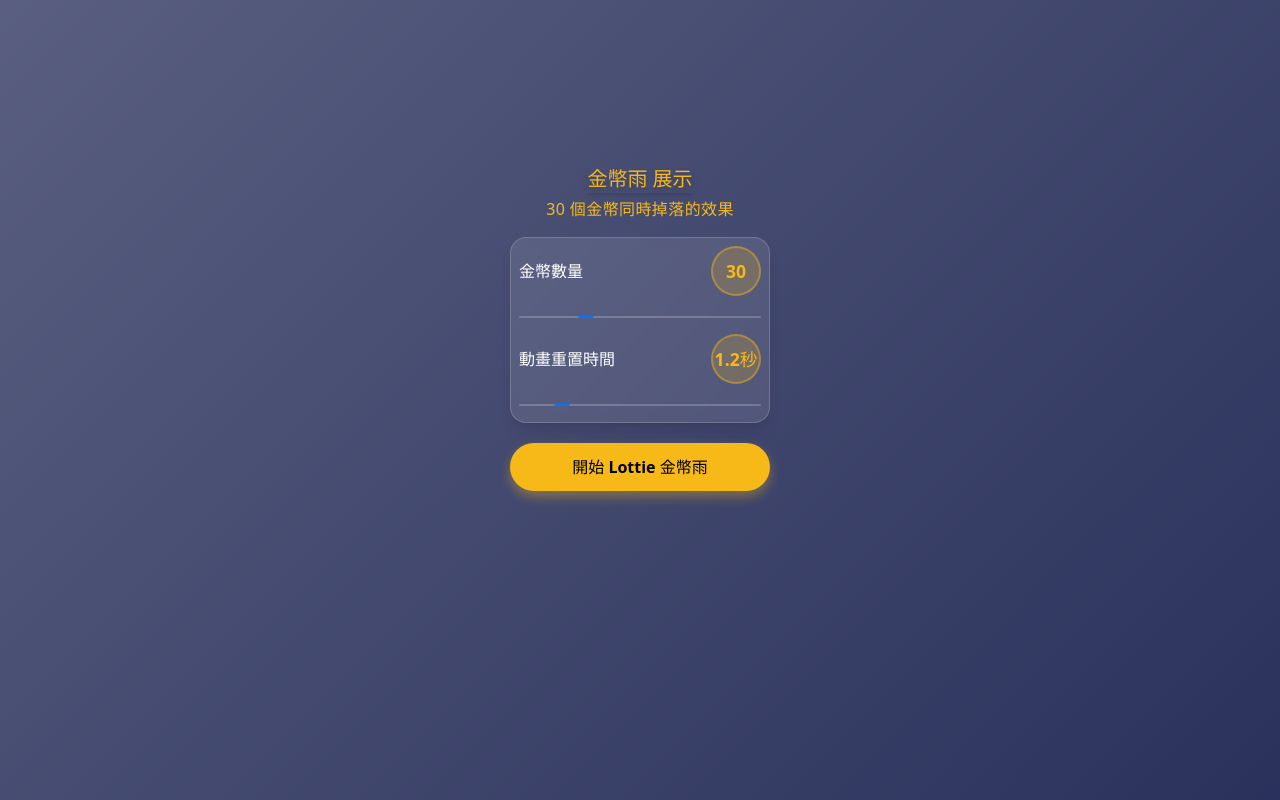
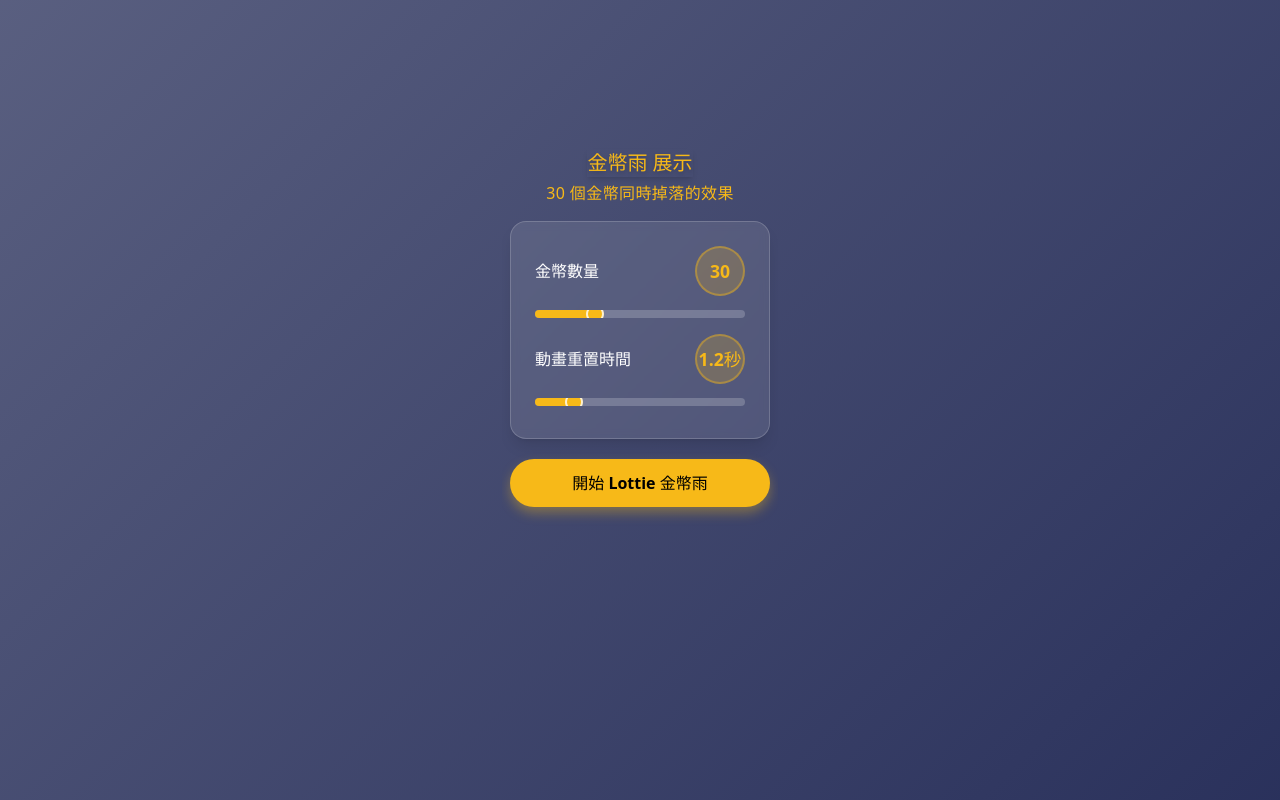
Before and after one commit to a23246542/coin-demo, a React (Vite) app: page / in a window 1280 px wide. Built offline with nearby package versions, Linux system fonts and the light colour scheme.

Commit message:
style: adjust slider height and container padding for improved UI consistency

```diff
--- a/src/App.css
+++ b/src/App.css
@@ -157,18 +157,19 @@ h1 span[role="img"] {
   color: #fff;
 }
 
-.slider {
+/* 針對 range 滑桿的樣式調整 */
+input[type="range"] {
+  -webkit-appearance: none;
+  appearance: none;
   width: 100%;
   height: 8px;
-  -webkit-appearance: none;
-  appearance: none;
   background: rgba(255, 255, 255, 0.2);
+  border-radius: 8px;
   outline: none;
-  border-radius: 8px;
   overflow: hidden;
 }
 
-.slider::-webkit-slider-thumb {
+input[type="range"]::-webkit-slider-thumb {
   -webkit-appearance: none;
   appearance: none;
   width: 18px;
@@ -176,8 +177,44 @@ h1 span[role="img"] {
   border-radius: 50%;
   background: #f7b918;
   cursor: pointer;
-  border: 2px solid #fff;
+  border: 2px solid rgba(255, 255, 255, 0.8);
   box-shadow: -407px 0 0 400px #f7b918;
+}
+
+/* Firefox 支援 */
+input[type="range"]::-moz-range-thumb {
+  width: 18px;
+  height: 18px;
+  border-radius: 50%;
+  background: #f7b918;
+  cursor: pointer;
+  border: 2px solid rgba(255, 255, 255, 0.8);
+}
+
+input[type="range"]::-moz-range-progress {
+  background-color: #f7b918;
+  height: 8px;
+  border-radius: 8px;
+}
+
+/* IE/Edge 支援 */
+input[type="range"]::-ms-thumb {
+  width: 18px;
+  height: 18px;
+  border-radius: 50%;
+  background: #f7b918;
+  cursor: pointer;
+  border: 2px solid rgba(255, 255, 255, 0.8);
+}
+
+input[type="range"]::-ms-fill-lower {
+  background: #f7b918;
+  border-radius: 8px;
+}
+
+input[type="range"]::-ms-fill-upper {
+  background: rgba(255, 255, 255, 0.2);
+  border-radius: 8px;
 }
 
 .value-display {
--- a/src/App.tsx
+++ b/src/App.tsx
@@ -49,7 +49,7 @@ function App() {
         </p>
 
         <div className="p-8 max-w-[400px] bg-transparent flex flex-col items-center relative z-1 gap-10">
-          <div className="bg-white/10 backdrop-blur-sm rounded-2xl p-8 mt-0 shadow-lg border border-white/[0.18] w-full mb-10">
+          <div className="bg-white/10 backdrop-blur-sm rounded-2xl p-24 mt-0 shadow-lg border border-white/[0.18] w-full mb-10">
             <div className="mb-8 text-left h-auto min-h-[80px] last:mb-0">
               <div className="flex justify-between items-center mb-4 h-[50px]">
                 <label htmlFor="coin-count" className="text-base text-white">
@@ -66,7 +66,7 @@ function App() {
                 max="100"
                 value={coinCount}
                 onChange={(e) => setCoinCount(Number(e.target.value))}
-                className="w-full h-2 appearance-none bg-white/20 outline-none rounded-lg overflow-hidden"
+                className="w-full h-8 appearance-none bg-white/20 outline-none rounded-lg overflow-hidden"
               />
             </div>
 
@@ -87,7 +87,7 @@ function App() {
                 step="0.1"
                 value={resetTime}
                 onChange={(e) => setResetTime(Number(e.target.value))}
-                className="w-full h-2 appearance-none bg-white/20 outline-none rounded-lg overflow-hidden"
+                className="w-full h-8 appearance-none bg-white/20 outline-none rounded-lg overflow-hidden"
               />
             </div>
           </div>
```
